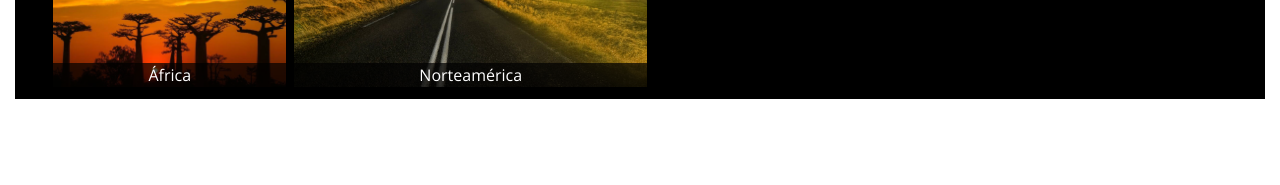
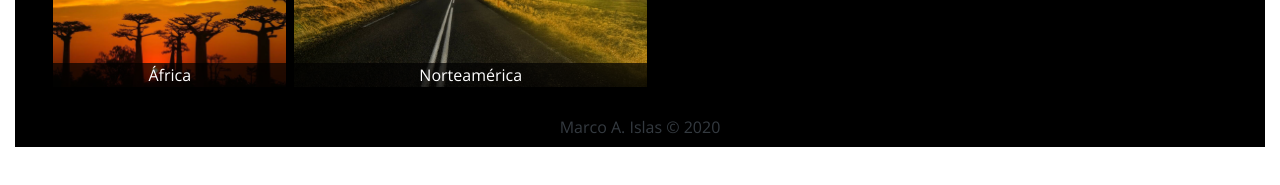
Before and after one commit to marco3islas/blogDelViajero, a plain HTML site: page index.html in a window 1280 px wide. Shown: the part 3161-3346 px from the top of the page. Before the commit the page ends 3308 px from the top, so only its background shows below. Drawn offline with nearby package versions, Linux system fonts and the light colour scheme.

Commit message:
se agrego el copyright

```diff
--- a/index.html
+++ b/index.html
@@ -757,7 +757,9 @@
         </div>
     </div>
 
-
+   <div class="col-12 text-center bg-black text-dark pt-4">
+            Marco A. Islas &copy 2020
+   </div>
 
 </footer>
 
```
